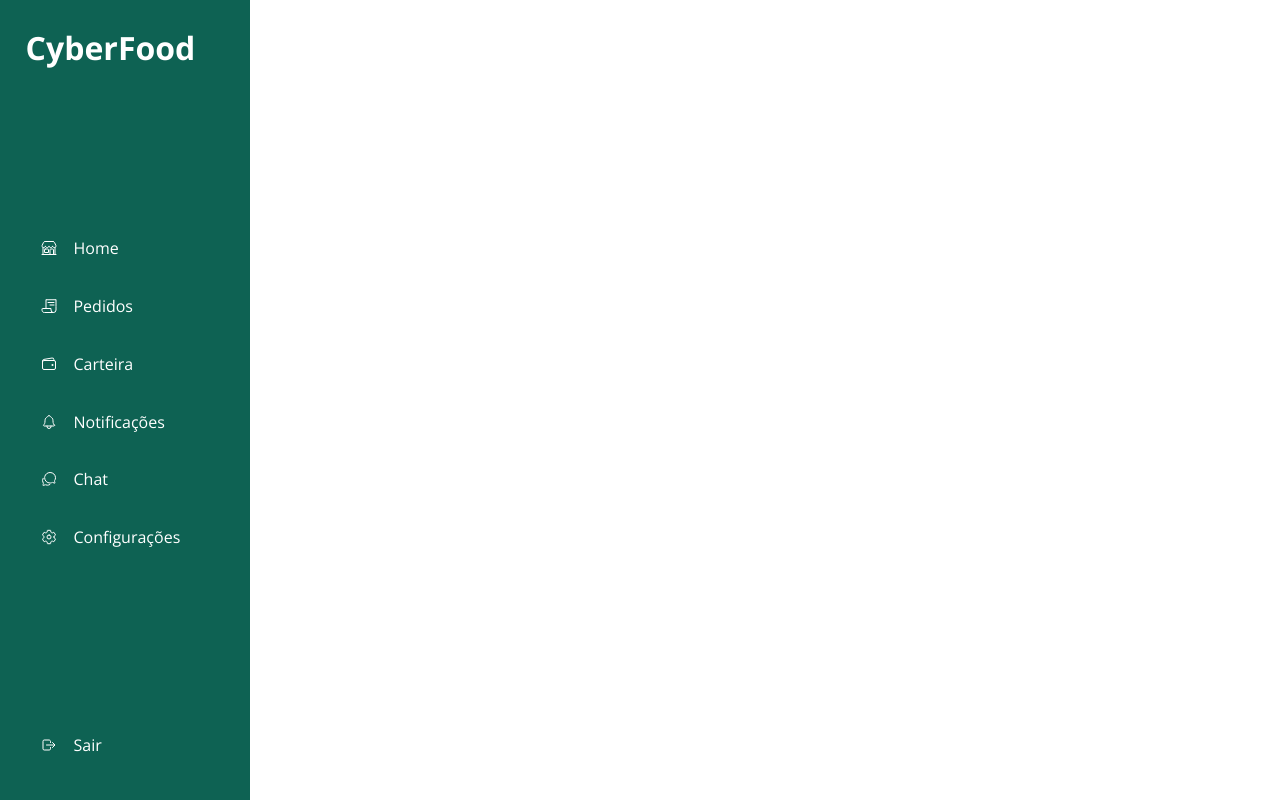
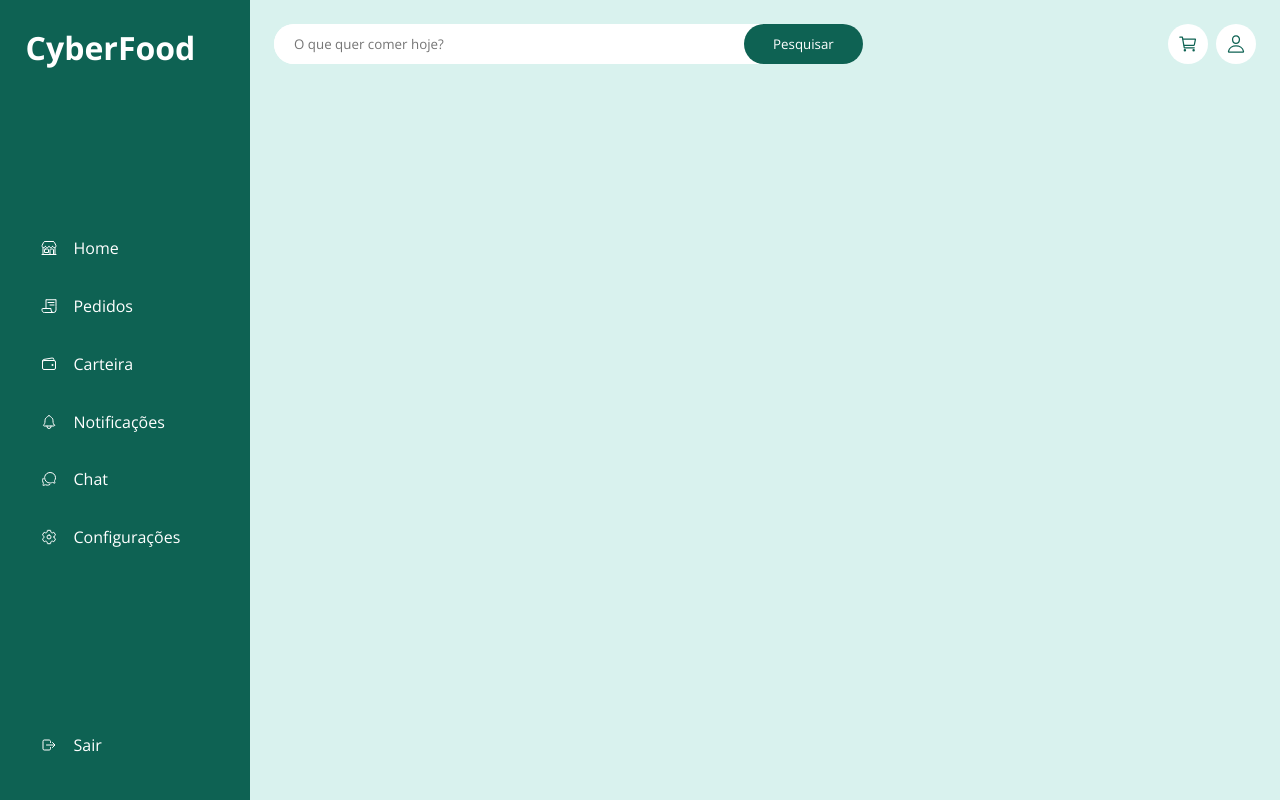
Before and after one commit to SahRB/food-delivery, a plain HTML site: page index.html in a window 1280 px wide. Drawn offline with nearby package versions, Linux system fonts and the light colour scheme.

Commit message:
Criando a main navbar

```diff
--- a/index.html
+++ b/index.html
@@ -27,6 +27,22 @@
 </div>
 <!--Main-->
 <div class="main">
+    <!--Main navbar-->
+    <div class="main-navbar">
+        <!--Menu quando aparece na versao mobile-->
+        <ion-icon class="menu-toggle" name="menu-outline"></ion-icon>
+        <!--Barra de pesquisa-->
+        <div class="search">
+            <input type="text" placeholder="O que quer comer hoje?">
+            <button class="search-btn">Pesquisar</button>
+        </div>
+        <!--Perfil-->
+        <div class="profile">
+            <a href="#" class="cart"><ion-icon name="cart-outline"></ion-icon></a>
+            <a href="#" class="user"><ion-icon name="person-outline"></ion-icon></a>
+        </div>
+    </div>
+    <!--main menus-->
 </div>
 <!--JS-->
     <script type="module" src="https://unpkg.com/ionicons@7.1.0/dist/ionicons/ionicons.esm.js"></script>
--- a/style.css
+++ b/style.css
@@ -62,6 +62,67 @@ body{
     background-color: var(--secundaryColor);
     color: var(--primaryColor);
 }
-.sidebar-logout{
-    fo
+.main{
+    width: 100%;
+    height: max-content;
+    min-height: 100vh;
+    background-color: var(--softGreenColor);
+    margin-left: 250px;
 }
+.main-navbar{
+    margin: 3vh;
+    display: flex;
+    justify-content: space-between;
+    align-items: center;
+}
+.menu-toggle{
+    display: none;
+}
+.search{
+    width: 60%;
+    height: 40px;
+    display: flex;
+    justify-content: space-around;
+    background-color: var(--whiteColor);
+    border-radius: 20px;
+}
+.search input{
+    width: 80%;
+    height: 100%;
+    padding: 20px;
+    border: none;
+    border-radius: 20px;
+}
+.search-btn{
+    background-color: var(--primaryColor);
+    color: var(--whiteColor);
+    border: none;
+    border-radius: 20px;
+    width: 120px;
+    cursor: pointer;
+}
+.search:hover{
+    box-box-shadow: rgba(149,157,165,0.2) 0px 8px 24px;
+}
+.search-btn:hover{
+    background-color: var(--secundaryColor);
+}
+.profile{
+    display: flex;
+    align-items: center;
+    gap: 0.5rem;
+}
+.cart, .user{
+    display: flex;
+    justify-content: center;
+    align-items: center;
+    background-color: var(--whiteColor);
+    font-size: 20px;
+    color: var(--primaryColor);
+    padding: 0 10px;
+    height: 40px;
+    border-radius: 50%;
+}
+.cart:hover, .user:hover{
+    background-color: var(--secundaryColor);
+}
```
